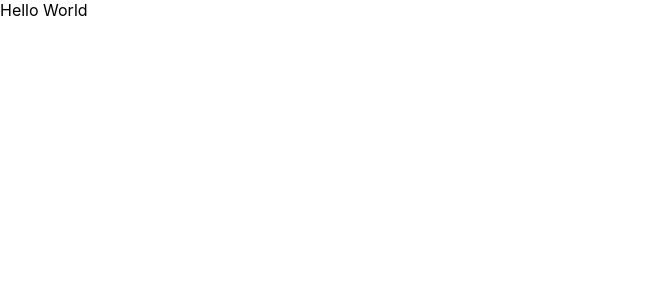
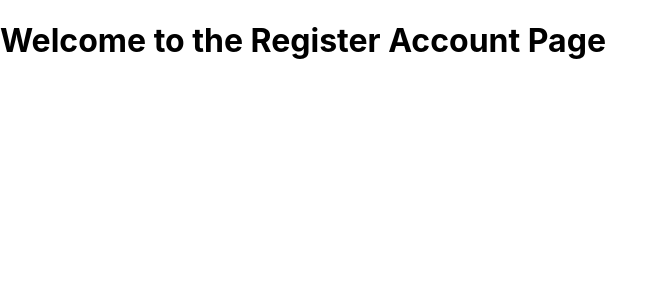
Before and after one commit to nathan-d-leathers/MERN-Directory, a React (Create React App) app in the folder directory-app/: page /register in a window 1280 px wide. Shown: the top 300 px of the page, without its empty margins (0-667 px from the left). Built offline with nearby package versions, Linux system fonts and the light colour scheme.

Commit message:
added routing componenets

```diff
--- a/directory-app/src/App.js
+++ b/directory-app/src/App.js
@@ -1,8 +1,20 @@
-import './App.css';
+// import './App.css';
+import Welcome from "./components/welcome";
+import Login from "./components/login";
+import Register from "./components/register";
+import Directory from "./components/directory"
+import {BrowserRouter, Routes, Route} from 'react-router-dom';
 
 function App() {
   return( <div>
-    Hello World
+    <BrowserRouter>
+      <Routes>
+        <Route path='/'element={<Welcome/>}/>
+        <Route path='/login'element={<Login/>}/>
+        <Route path='/register'element={<Register/>}/>
+        <Route path='/directory'element={<Directory/>}/>
+      </Routes>
+    </BrowserRouter>
   </div>)
 
 };
--- /dev/null
+++ b/directory-app/src/components/directory.js
@@ -0,0 +1,13 @@
+import {React} from 'react';
+
+function Directory() {
+
+    return (
+        <div>
+            <h1>Welcome to the Directory Page</h1>
+            <br/>
+        </div>
+    )
+}
+
+export default Directory
--- /dev/null
+++ b/directory-app/src/components/login.js
@@ -0,0 +1,13 @@
+import {React} from 'react';
+
+function Login() {
+
+    return (
+        <div>
+            <h1>Welcome to the Login Page</h1>
+            <br/>
+        </div>
+    )
+}
+
+export default Login
--- /dev/null
+++ b/directory-app/src/components/register.js
@@ -0,0 +1,13 @@
+import {React} from 'react';
+
+function Register() {
+
+    return (
+        <div>
+            <h1>Welcome to the Register Account Page</h1>
+            <br/>
+        </div>
+    )
+}
+
+export default Register
--- a/directory-app/src/components/welcome.js
+++ b/directory-app/src/components/welcome.js
@@ -1,13 +1,16 @@
-import {React} from React;
+import {React} from 'react';
+import { useNavigate } from 'react-router-dom';
 
 function Welcome() {
+
 
     return (
         <div>
             <h1>Welcome to the Travelers Employee Directory</h1>
             <br/>
-            <link type="button">Login</link>
-            <link type="button">Create Account</link>
+            {/* <button type="button">Login</button>
+            <button type="button">Create Account</button> */}
+            {/* <input type="button" value="Login" onClick={useNavigate("http://localhost:3000/login")}/> */}
         </div>
     )
 }
```
